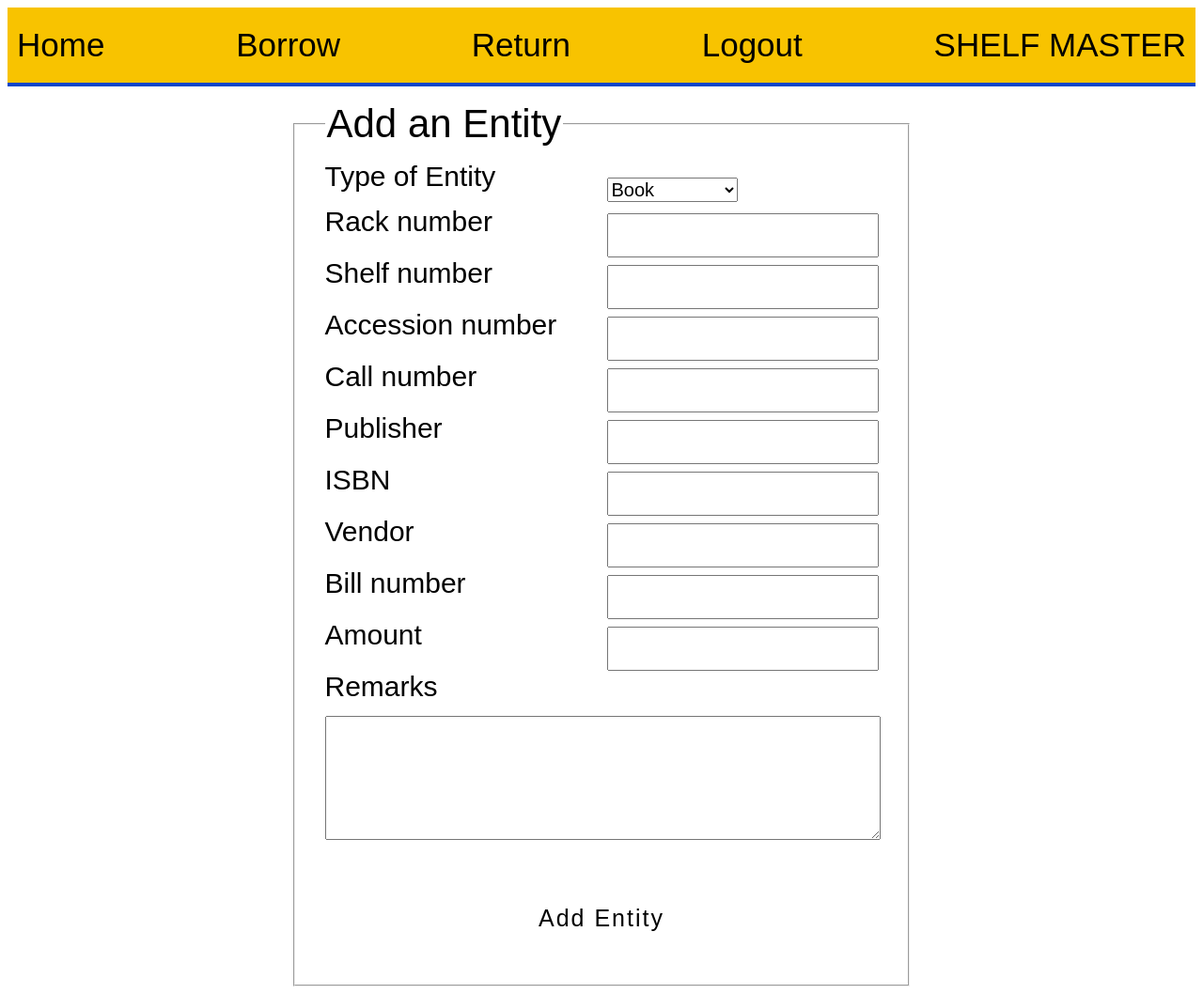
After one commit to Whitespace404/ShelfMaster, a Flask app: page /add_book in a window 1280 px wide. The commit adds this page. Shown: the whole page at 94% size. Run offline with Flask 3, Linux system fonts and the light colour scheme; a user stored in the database is signed in.

Commit message:
Added form for entity adding

```diff
--- a/admin_forms.py
+++ b/admin_forms.py
@@ -1,9 +1,35 @@
 from flask_wtf import FlaskForm
-from wtforms import StringField, SubmitField, PasswordField
-from wtforms.validators import DataRequired
+from wtforms import (
+    StringField,
+    SubmitField,
+    PasswordField,
+    IntegerField,
+    SelectField,
+    TextAreaField,
+)
+from wtforms.validators import DataRequired, Length
 
 
 class AddAdminsForm(FlaskForm):
     username = StringField(validators=[DataRequired()])
     password = PasswordField(validators=[DataRequired()])
     submit = SubmitField("Add Admin")
+
+
+class AddBookForm(FlaskForm):
+    choices = ["Book", "Map", "Magazine", "Newspaper", "EVS Material"]
+    type = SelectField("Type of Entity", choices=choices)
+
+    rack_number = StringField("Rack number", validators=[Length(max=20)])
+    shelf_number = StringField("Shelf number", validators=[Length(max=20)])
+    accession_number = StringField("Accession number", validators=[Length(max=25)])
+    call_number = StringField("Call number", validators=[Length(max=32)])
+    publisher = StringField("Publisher", validators=[Length(max=120)])
+    isbn = IntegerField("ISBN", validators=[Length(max=13)])
+    vendor = StringField("Vendor", validators=[Length(max=32)])
+    bill_number = StringField("Bill number", validators=[Length(max=32)])
+    amount = IntegerField("Amount", validators=[Length(max=10)])
+    remarks = TextAreaField("Remarks", validators=[Length(max=120)])
+    language = StringField("Language", validators=[Length(max=32)])
+
+    submit = SubmitField("Add Entity")
--- a/shelfmaster.py
+++ b/shelfmaster.py
@@ -9,7 +9,7 @@ from flask_login import (
 )
 from flask_sqlalchemy import SQLAlchemy
 from forms import BorrowForm, ReturnForm, LoginForm
-from admin_forms import AddAdminsForm
+from admin_forms import AddAdminsForm, AddBookForm
 import sqlalchemy as sa
 from sqlalchemy.orm import relationship
 from datetime import datetime
@@ -58,6 +58,25 @@ class AdminActionsLog(db.Model):
     username = sa.Column(sa.String(20))
     action = sa.Column(sa.String(120))
     time = sa.Column(sa.DateTime, default=datetime.now)
+
+
+# TODO Replace Book with Entity
+# class Entity(db.Model):
+#     id = sa.Column(sa.Integer, primary_key=True)
+#     type = sa.Column(sa.String(40))
+#     rack_number = sa.Column(sa.String(20))
+#     shelf_number = sa.Column(sa.String(20))
+#     accession_number = sa.Column(sa.String(25))
+#     call_number = sa.Column(sa.String(32))
+#     publisher = sa.Column(sa.String(120))
+#     isbn = sa.Column(sa.Integer(13))
+#     vendor = sa.Column(sa.String(32))
+#     bill_number = sa.Column(sa.String(32))
+#     amount = sa.Column(sa.String(10))
+#     remarks = sa.Column(sa.String(120))
+#     language = sa.Column(sa.String(32))
+#     is_borrowed = sa.Column(sa.Boolean, default=False)
+#     due_date = sa.Column(sa.DateTime)
 
 
 @login_manager.user_loader
@@ -181,6 +200,13 @@ def admin_login():
     return render_template("admin_login.html", form=form)
 
 
+@app.route("/add_book", methods=["GET", "POST"])
+@login_required
+def add_entity():
+    form = AddBookForm()
+    return render_template("add_entity.html", form=form)
+
+
 @app.route("/logout")
 @login_required
 def logout():
--- /dev/null
+++ b/static/scripts.js
@@ -0,0 +1,11 @@
+
+const selectField = document.getElementById("type");
+const userInputBox = document.getElementById("hide-inputs");
+
+selectField.addEventListener("change", function () {
+    if (selectField.value === "Book") {
+        userInputBox.classList.remove("hidden");
+    } else {
+        userInputBox.classList.add("hidden");
+    }
+});
--- a/static/styles/main.css
+++ b/static/styles/main.css
@@ -108,7 +108,7 @@ form {
     text-align: center;
 }
 
-fieldset>input {
+.styled-form>fieldset>input {
     margin: 15px;
     display: block;
     width: 400px;
@@ -119,7 +119,7 @@ fieldset>input {
     padding: 20px;
 }
 
-fieldset>input:focus {
+.styled-form>fieldset>input:focus {
     border: 2px solid greenyellow;
     transform: scaleX(1.04);
     font-size: 34px;
@@ -188,3 +188,53 @@ td {
 h3 {
     text-align: left;
 }
+
+.add-book-form>fieldset>label {
+    font-size: 30px;
+    margin: 0px;
+    float: left;
+    width: 300px;
+    clear: both;
+}
+
+.add-book-form>fieldset>input {
+    font-size: 20px;
+    padding: 10px;
+}
+
+#hide-inputs>label {
+    font-size: 30px;
+    margin: 0px;
+    float: left;
+    width: 300px;
+    clear: both;
+}
+
+#hide-inputs>input {
+    font-size: 20px;
+    padding: 10px;
+}
+
+textarea {
+    padding: 15px;
+    font-size: 20px;
+    width: 95%;
+    height: 100px;
+    margin-right: 10px;
+}
+
+select {
+    font-size: 20px;
+}
+
+select>option {
+    font-size: 20px;
+}
+
+.hidden {
+    display: none;
+}
+
+span#hide-inputs {
+    font-size: 20px;
+}
--- /dev/null
+++ b/templates/add_entity.html
@@ -0,0 +1,137 @@
+{% extends 'base.html' %}
+
+{% block content %}
+
+<div class="form">
+    <form action="" method="POST" class="add-book-form">
+        <fieldset>
+            <legend>Add an Entity</legend>
+
+            {{ form.hidden_tag() }}
+
+            {{ form.type.label }}
+
+            {% if form.type.errors %}
+            {{ form.type(autocomplete='off', id='select-field') }}
+            {% for error in form.type.errors %}
+            <span class="form-error">{{ error }}</span>
+            {% endfor %}
+            {% else %}
+            {{ form.type(autocomplete='off') }}
+            {% endif %}
+            <br>
+            {{ form.rack_number.label }}
+            {% if form.rack_number.errors %}
+            {{ form.rack_number(autocomplete='off') }}
+            {% for error in form.rack_number.errors %}
+            <span class="form-error">{{ error }}</span>
+            {% endfor %}
+            {% else %}
+            {{ form.rack_number(autocomplete='off') }}
+            {% endif %}
+            <br>
+
+            {{ form.shelf_number.label }}
+            {% if form.shelf_number.errors %}
+            {{ form.shelf_number(autocomplete='off') }}
+            {% for error in form.shelf_number.errors %}
+            <span class="form-error">{{ error }}</span>
+            {% endfor %}
+            {% else %}
+            {{ form.shelf_number(autocomplete='off') }}
+            {% endif %}
+            <br>
+
+            {{ form.accession_number.label }}
+            {% if form.accession_number.errors %}
+            {{ form.accession_number(autocomplete='off') }}
+            {% for error in form.accession_number.errors %}
+            <span class="form-error">{{ error }}</span>
+            {% endfor %}
+            {% else %}
+            {{ form.accession_number(autocomplete='off') }}
+            {% endif %}
+            <br>
+
+            {{ form.call_number.label }}
+            {% if form.call_number.errors %}
+            {{ form.call_number(autocomplete='off') }}
+            {% for error in form.call_number.errors %}
+            <span class="form-error">{{ error }}</span>
+            {% endfor %}
+            {% else %}
+            {{ form.call_number(autocomplete='off') }}
+            {% endif %}
+            <br>
+            <div id="hide-inputs">
+                {{ form.publisher.label }}
+                {% if form.publisher.errors %}
+                {{ form.publisher(autocomplete='off') }}
+                {% for error in form.publisher.errors %}
+                <span class="form-error">{{ error }}</span>
+                {% endfor %}
+                {% else %}
+                {{ form.publisher(autocomplete='off') }}
+                {% endif %}
+                <br>
+                {{ form.isbn.label }}
+                {% if form.isbn.errors %}
+                {{ form.isbn(autocomplete='off') }}
+                {% for error in form.isbn.errors %}
+                <span class="form-error">{{ error }}</span>
+                {% endfor %}
+                {% else %}
+                {{ form.isbn(autocomplete='off') }}
+                {% endif %}
+                <br>
+            </div>
+            {{ form.vendor.label }}
+            {% if form.vendor.errors %}
+            {{ form.vendor(autocomplete='off') }}
+            {% for error in form.vendor.errors %}
+            <span class="form-error">{{ error }}</span>
+            {% endfor %}
+            {% else %}
+            {{ form.vendor(autocomplete='off') }}
+            {% endif %}
+            <br>
+
+            {{ form.bill_number.label }}
+            {% if form.bill_number.errors %}
+            {{ form.bill_number(autocomplete='off') }}
+            {% for error in form.bill_number.errors %}
+            <span class="form-error">{{ error }}</span>
+            {% endfor %}
+            {% else %}
+            {{ form.bill_number(autocomplete='off') }}
+            {% endif %}
+            <br>
+
+            {{ form.amount.label }}
+            {% if form.amount.errors %}
+            {{ form.amount(autocomplete='off') }}
+            {% for error in form.amount.errors %}
+            <span class="form-error">{{ error }}</span>
+            {% endfor %}
+            {% else %}
+            {{ form.amount(autocomplete='off') }}
+            {% endif %}
+            <br>
+
+            {{ form.remarks.label }}
+            <br>
+            {% if form.remarks.errors %}
+            {{ form.remarks(autocomplete='off') }}
+            {% for error in form.remarks.errors %}
+            <span class="form-error">{{ error }}</span>
+            {% endfor %}
+            {% else %}
+            {{ form.remarks(autocomplete='off') }}
+            {% endif %}
+            <br>
+
+            <div class="submit-btn">{{ form.submit }}</div>
+        </fieldset>
+    </form>
+</div>
+{% endblock content %}
--- a/templates/base.html
+++ b/templates/base.html
@@ -37,5 +37,5 @@
     {% block content %}
     {% endblock %}
 </body>
-
+<script src="{{url_for('static', filename='scripts.js')}}"></script>
 </html>
--- a/templates/borrow.html
+++ b/templates/borrow.html
@@ -3,7 +3,7 @@
 {% block content %}
 
 <div class="form">
-    <form action="" method="POST" class="borrow-form">
+    <form action="" method="POST" class="styled-form">
         <fieldset>
             <legend>Borrow A Book</legend>
             {{ form.hidden_tag() }}
```
Also changed, not shown: db_structure.txt (+18 -6 lines), instance/main.db.
